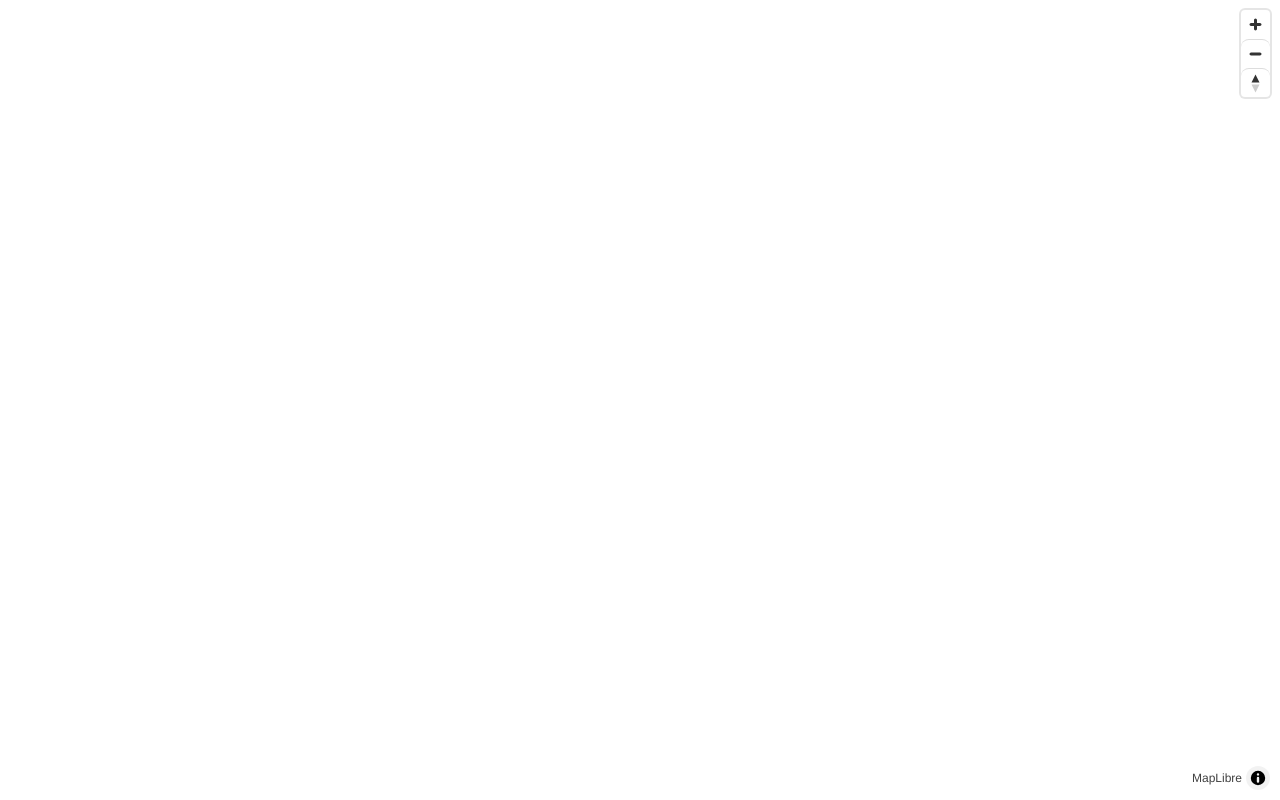
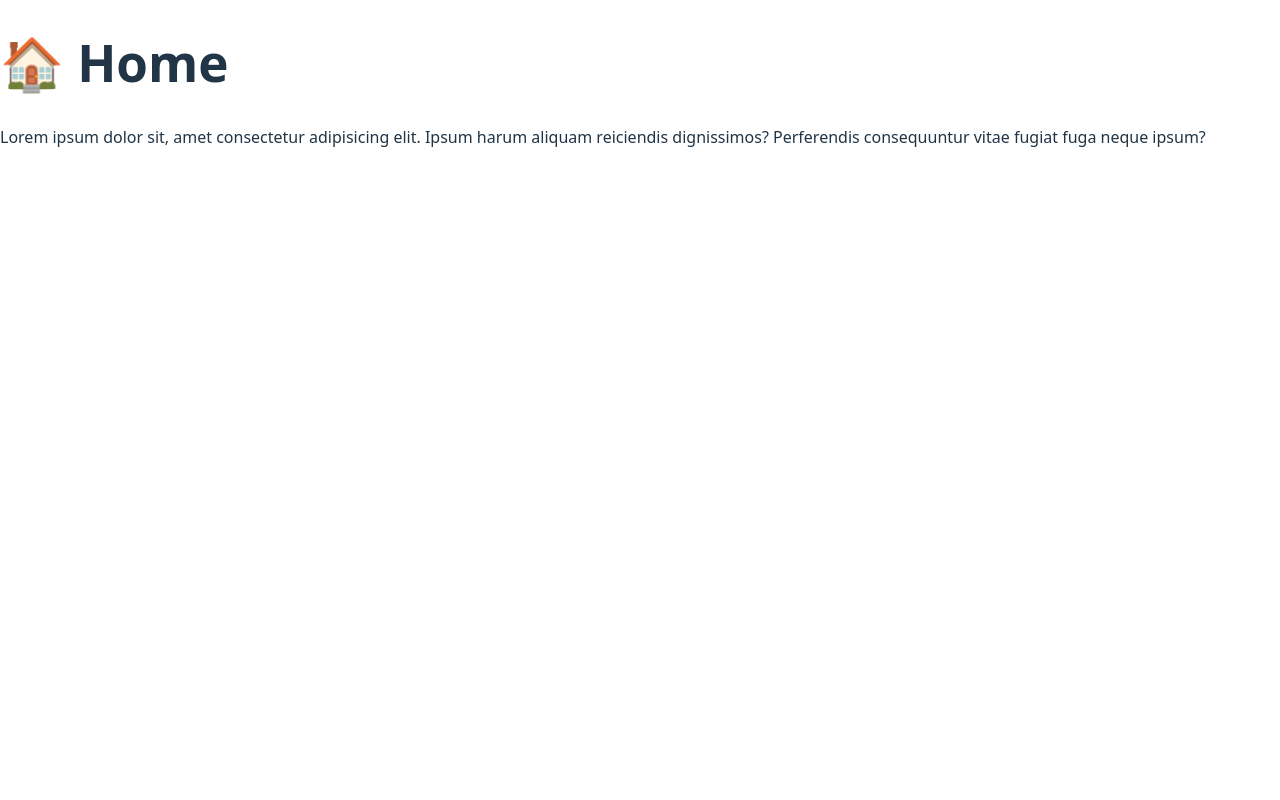
Before and after one commit to elanioazul/stress-postal-codes-points, a website built with Vite: page index.html in a window 1280 px wide. Built offline with nearby package versions, Linux system fonts and the light colour scheme; no server answers.

Commit message:
add router system for performance tests

```diff
--- a/index.html
+++ b/index.html
@@ -1,15 +1,21 @@
 <!doctype html>
 <html lang="en">
+
 <head>
   <meta charset="UTF-8" />
   <link rel="icon" type="image/svg+xml" href="/vite.svg" />
   <meta name="viewport" content="width=device-width, initial-scale=1.0" />
   <title>postal-codes-points</title>
 </head>
+
 <body>
   <div id="container">
+    <div id="content"></div>
     <div id="map"></div>
   </div>
+  <script type="module" src="/src/router.js"></script>
+  <script type="module" src="/src/routes.js"></script>
   <script type="module" src="/src/main.js"></script>
 </body>
+
 </html>
--- a/src/main.js
+++ b/src/main.js
@@ -1,42 +1,35 @@
 import './style.css'
-import maplibregl from 'maplibre-gl';
-import 'maplibre-gl/dist/maplibre-gl.css';
 
-const style = {
-  "version": 8,
-  "glyphs": 'https://fonts.openmaptiles.org/{fontstack}/{range}.pbf', // openmaptiles/fonts  endpoint
-	"sources": {
-    "osm": {
-			"type": "raster",
-			"tiles": ["https://a.tile.openstreetmap.org/{z}/{x}/{y}.png"],
-			"tileSize": 256,
-      "attribution": "&copy; OpenStreetMap Contributors",
-      "maxzoom": 19
-    }
-  },
-  "layers": [
-    {
-      "id": "osm",
-      "type": "raster",
-      "source": "osm" // This must match the source key above
-    }
-  ]
-};
 
-const map = new maplibregl.Map({
-  container: 'map',
-  style: 'https://demotiles.maplibre.org/style.json' /*style*/,
-  center: [-3.97300533, 40.79907993,],
-  zoom: 5
+import { Router } from "./router.js";
+import { PATHS } from "./routes.js";
+
+// Instantiate the router with the paths
+const router = new Router(PATHS);
+
+// --- Router Event Listener ---
+// The popstate event fires when the active history entry changes.
+// This handles:
+// 1. Initial page load (though initRouter already handles this)
+// 2. Browser back/forward button clicks
+// 3. Programmatic changes via pushState (which is inside your router.load)
+window.addEventListener("popstate", () => {
+    // Get the current path from the URL
+    const { pathname = "/" } = window.location;
+
+    // Convert the pathname to the key used in your PATHS object
+    // "/" becomes "home"
+    // "/visor" becomes "visor"
+    const URI = pathname === "/" ? "home" : pathname.replace("/", "");
+
+    // Use the router to load the correct page based on the new URI
+    // Note: The load method *also* calls history.pushState, which is okay here
+    // but you might want to modify your Router's load method slightly
+    // to avoid an extra history entry when navigating via popstate.
+// Tell the router *NOT* to push a new history state, as popstate means
+    // the history state has already been changed by the browser.
+    router.load(URI, false);
 });
 
-map.addControl(new maplibregl.NavigationControl({
-  visualizePitch: true,
-  visualizeRoll: true,
-  showZoom: true,
-  showCompass: true
-}));
-
-map.on('zoomend', () => {
-  console.log('Current zoom level:', map.getZoom());
-})
+// For easier debugging or future navigation
+window.router = router;
--- /dev/null
+++ b/src/map.js
@@ -0,0 +1,70 @@
+import maplibregl from 'maplibre-gl';
+import 'maplibre-gl/dist/maplibre-gl.css';
+
+let mapInstance = null; // Store the map instance globally in the module
+
+/**
+ * Initializes the map if it hasn't been already.
+ */
+export function initMap() {
+    if (mapInstance) {
+        console.log("Map already initialized. Skipping.");
+        return mapInstance;
+    }
+
+    console.log("--- Initializing MapLibre GL Map ---");
+
+    // CRUCIAL: The map logic is now here and will only execute when this function is called.
+    const style = {
+        "version": 8,
+        "glyphs": 'https://fonts.openmaptiles.org/{fontstack}/{range}.pbf', // openmaptiles/fonts  endpoint
+        "sources": {
+            "osm": {
+                "type": "raster",
+                "tiles": ["https://a.tile.openstreetmap.org/{z}/{x}/{y}.png"],
+                "tileSize": 256,
+                "attribution": "&copy; OpenStreetMap Contributors",
+                "maxzoom": 19
+            }
+        },
+        "layers": [
+            {
+                "id": "osm",
+                "type": "raster",
+                "source": "osm" // This must match the source key above
+            }
+        ]
+    };
+
+    const map = new maplibregl.Map({
+        container: 'map',
+        style: 'https://demotiles.maplibre.org/style.json' /*style*/,
+        center: [-3.97300533, 40.79907993,],
+        zoom: 5
+    });
+
+    map.addControl(new maplibregl.NavigationControl({
+        visualizePitch: true,
+        visualizeRoll: true,
+        showZoom: true,
+        showCompass: true
+    }));
+
+    map.on('zoomend', () => {
+        console.log('Current zoom level:', map.getZoom());
+    })
+
+    mapInstance = map;
+    return mapInstance;
+}
+
+/**
+ * Destroys the map instance to free up resources when navigating away.
+ */
+export function destroyMap() {
+    if (mapInstance) {
+        console.log("--- Destroying MapLibre GL Map ---");
+        mapInstance.remove();
+        mapInstance = null;
+    }
+}
--- /dev/null
+++ b/src/router.js
@@ -0,0 +1,70 @@
+export class Router {
+
+    constructor(paths) {
+        this.paths = paths;
+        this.initRouter();
+    }
+
+    /**
+     * Permite inicializar el router
+     *
+     * @return {void}.
+     */
+    initRouter() {
+        const {
+            location: {
+                pathname = "/"
+            }
+        } = window;
+        const URI = pathname === "/" ? "home" : pathname.replace("/", "");
+        this.load(URI);
+    }
+
+    /**
+         * Permite iniciar la carga de paginas.
+         *
+         * @param {string} page - The key for the route (e.g., 'home', 'visor').
+         * @param {boolean} push - Flag to indicate if we should push a new history state.
+         * @return {void}.
+         */
+    async load(page = "home", push = true) { // <--- MUST be async now
+        const { paths } = this;
+        console.log(paths);
+
+        const routeData = paths[page] || paths.error;
+        const { path, template, showMap, showContent } = routeData;
+
+        const $CONTENT = document.querySelector("#content");
+        const $MAP = document.querySelector("#map");
+
+        if (!$CONTENT || !$MAP) {
+            console.error('Missing required elements (#content or #map) in the DOM.');
+            return;
+        }
+
+        // 1. **CLEANUP** - Always try to destroy the map when loading any new route
+        // This is necessary to free resources when navigating from /visor to /
+        // We use a dynamic import here just to access the destroyMap function.
+        const { destroyMap } = await import('./map.js');
+        destroyMap();
+
+        // 2. Update the DOM visibility
+        $CONTENT.innerHTML = template;
+        $CONTENT.style.display = showContent ? 'block' : 'none';
+        $MAP.style.display = showMap ? 'block' : 'none';
+
+        // 3. **LAZY LOAD MAP** - Only initialize the map if required by the route
+        if (showMap) {
+            // This dynamic import is the key! It only fetches and runs map.js
+            // logic when 'showMap' is true.
+            const { initMap } = await import('./map.js');
+            initMap();
+        }
+
+        // 4. Update the browser history
+        if (push) {
+            window.history.pushState({}, "Genial", path);
+        }
+    }
+
+}
--- /dev/null
+++ b/src/routes.js
@@ -0,0 +1,27 @@
+export const PATHS = {
+    home: {
+        path: "/",
+        template: `
+            <h1>🏠 Home</h1>
+            <p>Lorem ipsum dolor sit, amet consectetur adipisicing elit. Ipsum harum aliquam reiciendis dignissimos? Perferendis consequuntur vitae fugiat fuga neque ipsum?</p>
+        `,
+        showMap: false,
+        showContent: true // ✅ Show content on home
+    },
+    visor: {
+        path: "/visor",
+        template: `
+            `,
+        showMap: true, // ✅ Show map on visor
+        showContent: false // ❌ Hide content on visor
+    },
+    error: {
+        path: "/error",
+        template: `
+            <h1>❌ 404 - Page Not Found</h1>
+            <p>The page you are looking for does not exist.</p>
+        `,
+        showMap: false,
+        showContent: true
+    }
+}
```
Lines whose indentation alone changed are shown as unchanged.
